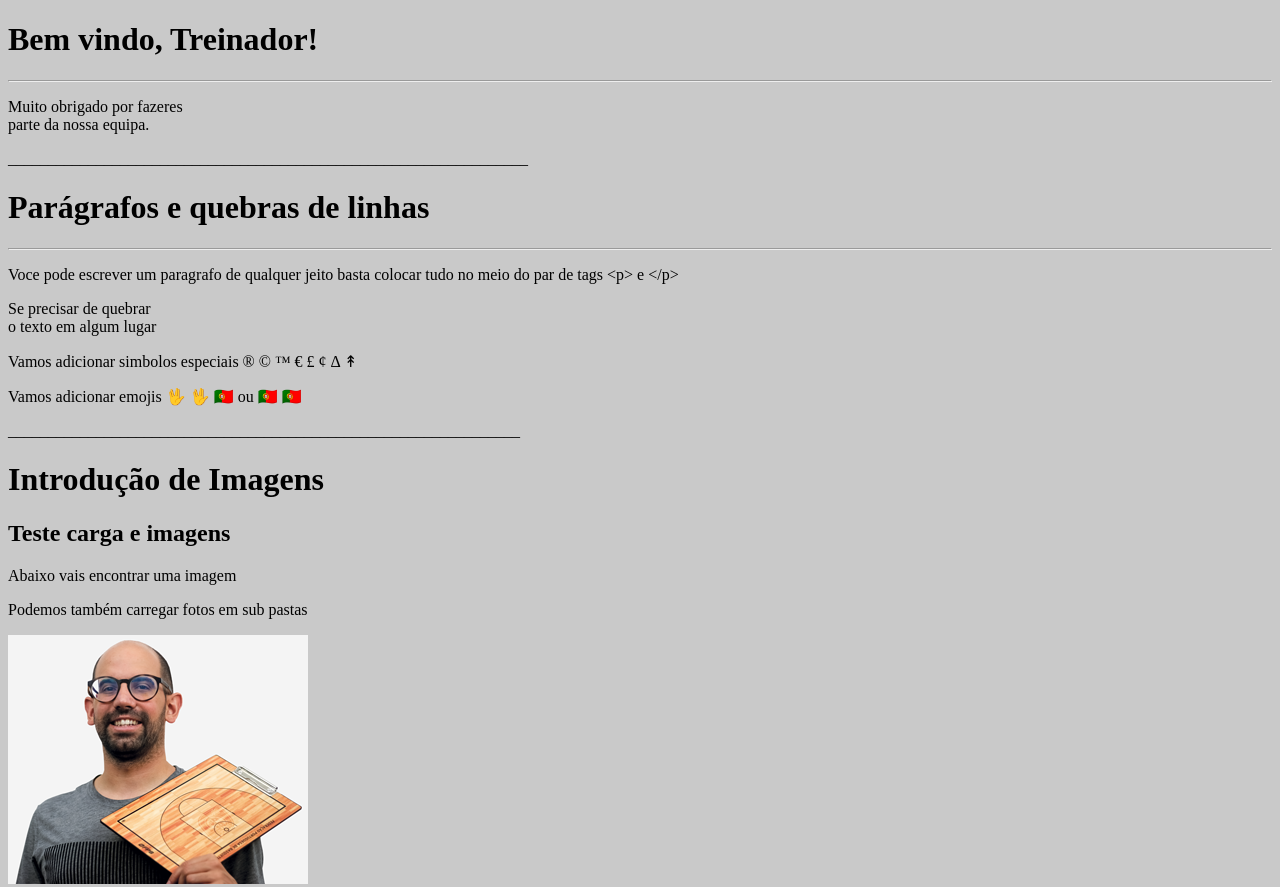
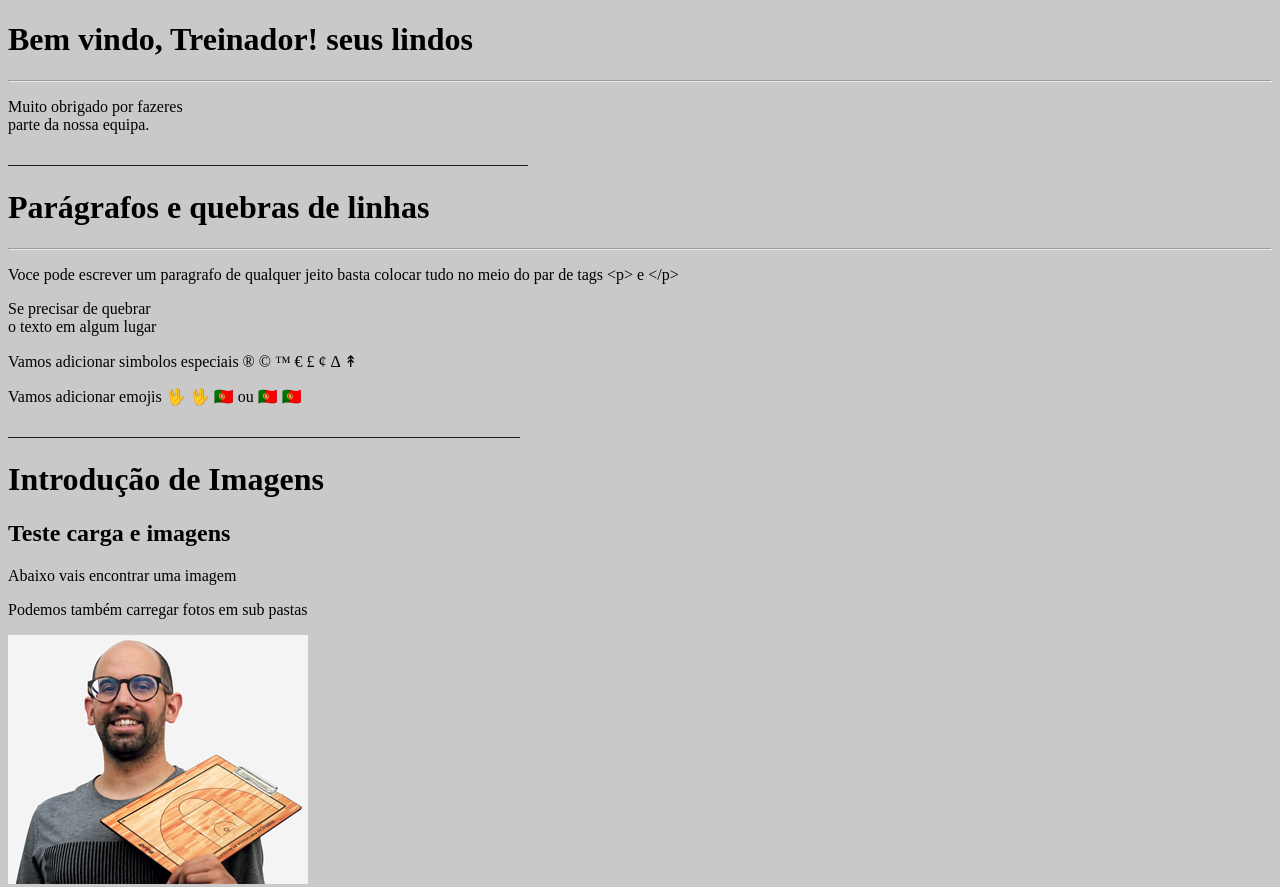
Before and after one commit to marioandreff/htlm-css, a plain HTML site: page index.html in a window 1280 px wide. Shown: the top 887 px of the page. Drawn offline with Linux system fonts and the light colour scheme.

Commit message:
Update index.html

```diff
--- a/index.html
+++ b/index.html
@@ -9,7 +9,7 @@
     </style>
 </head>
 <body>
-    <H1> Bem vindo, Treinador!</H1>
+    <H1> Bem vindo, Treinador! seus lindos</H1>
     <hr> <!--Tag 'hr' para acrescentar uma linha divisória-->
     <p> Muito obrigado por fazeres <br> parte da nossa equipa.</p> <!--Tag 'br' para quebrar o texto break row-->
 _________________________________________________________________
```
